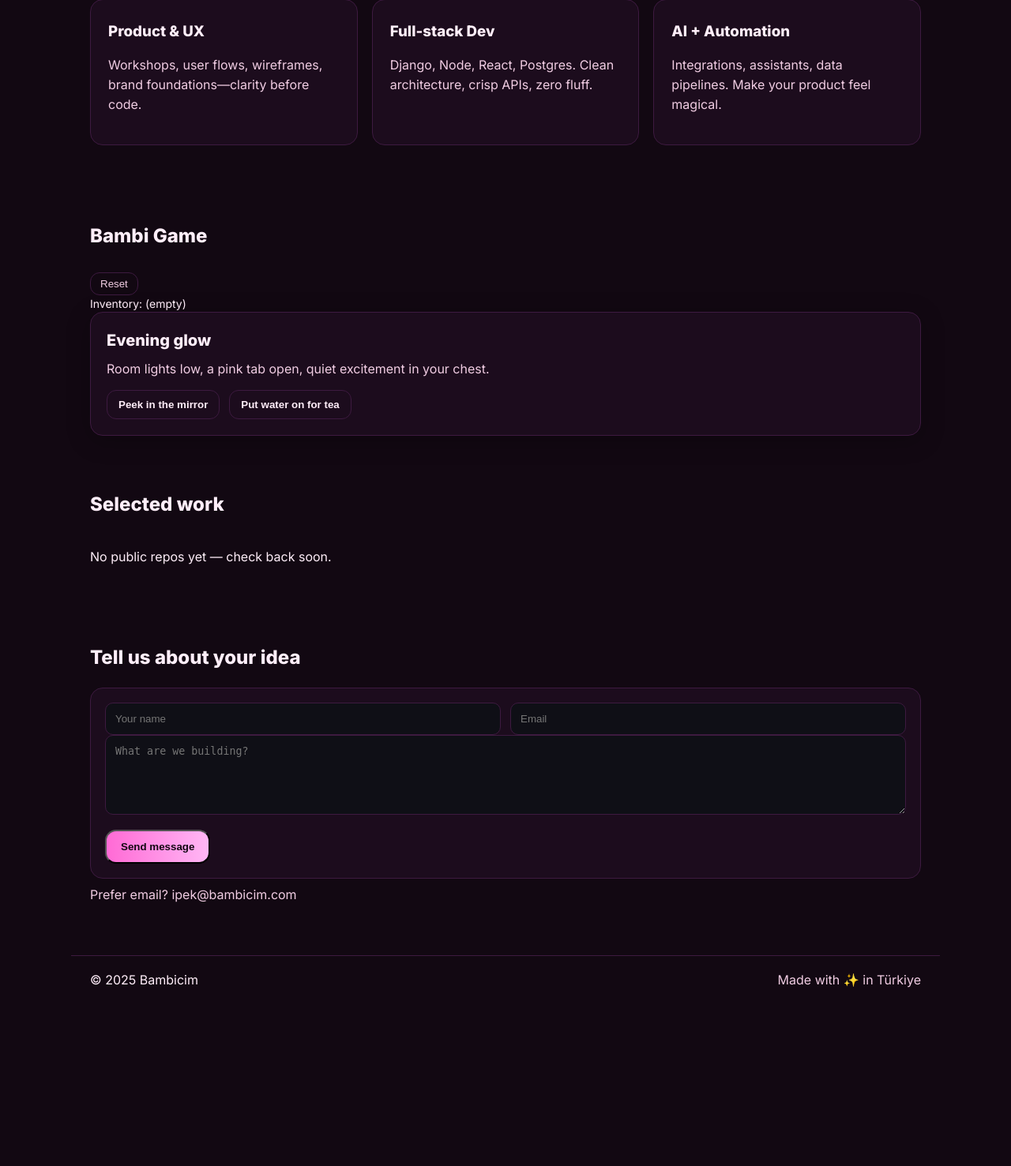
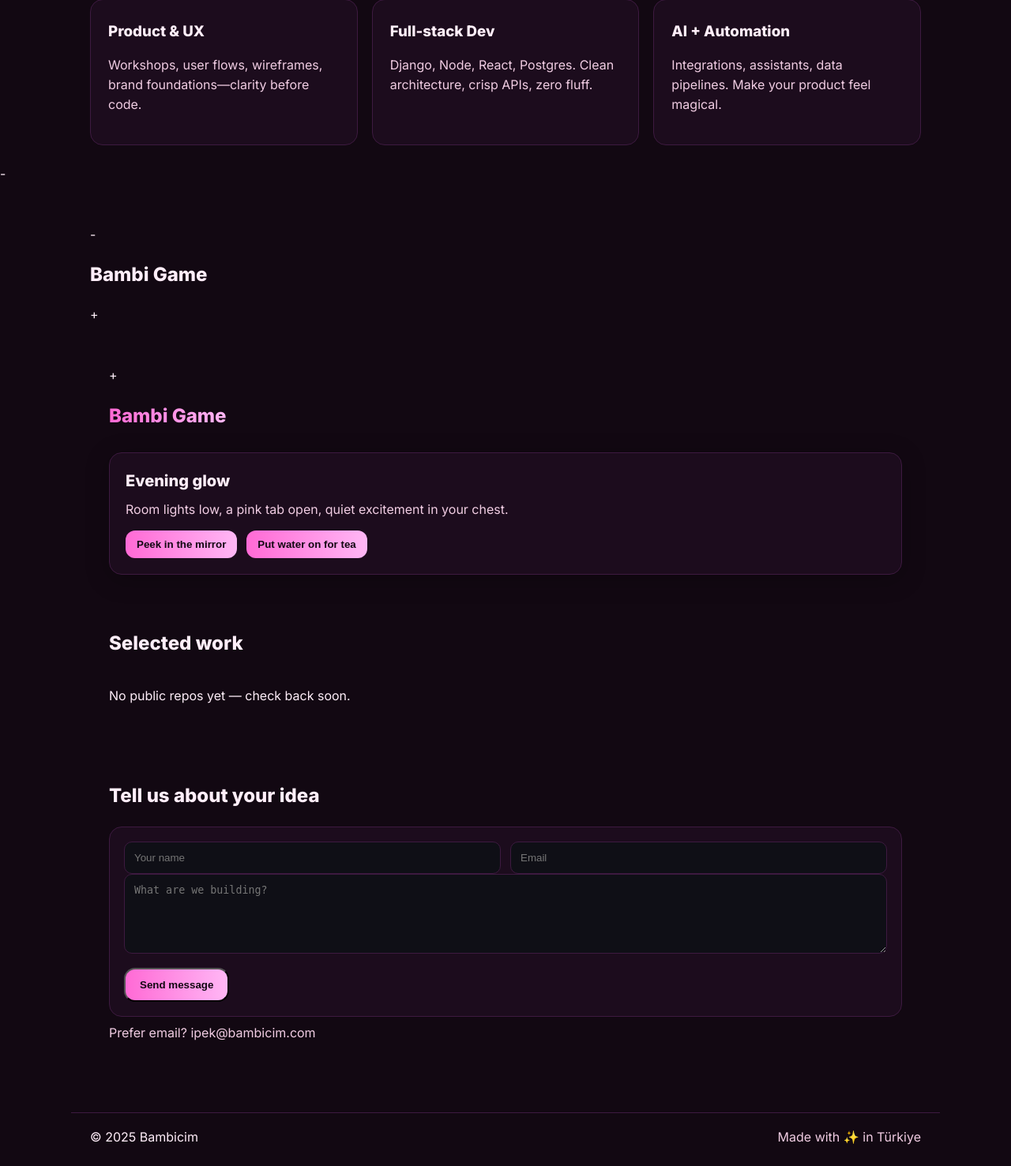
Before and after one commit to mertbayrakuni/Bambicim, a Django app: template templates/home.html in a window 1280 px wide. Shown: the part 523-2000 px from the top of the page at 79% size. Before the commit the page ends 1774 px from the top, so only its background shows below. Run offline with Django 5.2, Linux system fonts and the light colour scheme; the template is opened without the code that fills it, so the values that code supplies are empty.

Commit message:
v1.5.5 cleanup

```diff
--- a/core/static/css/style.css
+++ b/core/static/css/style.css
@@ -90,17 +90,14 @@ a {
     margin-top: 40px;
 }
 
-/* Pills & buttons */
-.cta,
-.ghost,
-.pill,
-.choice-btn {
+/* Pills & buttons (pink default) */
+.cta, .ghost, .pill, .choice-btn {
     padding: 12px 18px;
     border-radius: 14px;
     font-weight: 700;
 }
 
-.cta {
+.cta, .pill {
     background: linear-gradient(90deg, var(--accent), var(--accent2));
     color: #120812;
 }
@@ -111,12 +108,6 @@ a {
     color: var(--text);
 }
 
-.pill {
-    background: linear-gradient(90deg, var(--accent), var(--accent2));
-    color: #120812;
-}
-
-/* Specific styling for the 'ghost' pills you wanted to be pink */
 .b-nav .pill.ghost,
 .b-nav form button.ghost {
     background: linear-gradient(90deg, var(--accent), var(--accent2)) !important;
@@ -125,10 +116,7 @@ a {
     font-weight: 800;
 }
 
-
-/* Small pill sizing for nav actions */
-.b-nav .pill.small,
-.b-nav .ghost.small {
+.b-nav .pill.small, .b-nav .ghost.small {
     padding: 8px 12px;
     border-radius: 12px;
     font-size: .95rem;
@@ -164,7 +152,6 @@ a {
     color: var(--muted);
 }
 
-/* auth block on the right */
 .b-nav .auth {
     justify-self: end;
     display: flex;
@@ -172,15 +159,14 @@ a {
     gap: 10px;
 }
 
-/* reset default button look inside forms (for logout submit) */
 .b-nav form {
     margin: 0;
 }
 
 .b-nav form button {
-    all: unset; /* wipe native button styles */
+    all: unset;
     display: inline-block;
-    padding: 8px 12px; /* re-apply small sizing */
+    padding: 8px 12px;
     border-radius: 12px;
     font-weight: 700;
     cursor: pointer;
@@ -247,12 +233,11 @@ a {
     color: transparent;
 }
 
-/* CTA row + badges under hero */
 .cta-row {
     display: flex;
     gap: 12px;
     margin-top: 18px;
-    align-items: center; /* This fixes the alignment issue */
+    align-items: center;
 }
 
 .badges {
@@ -318,7 +303,7 @@ a {
 }
 
 /* ==========================================================================
-   5) FEATURE CARDS (the three boxes under hero)
+   5) FEATURE CARDS
    ========================================================================== */
 .b-cards {
     display: grid;
@@ -343,11 +328,11 @@ a {
 }
 
 /* ==========================================================================
-   6) “SELECTED WORK” GRID (GitHub cards)
+   6) “SELECTED WORK” GRID
    ========================================================================== */
 .work-grid {
     display: grid;
-    grid-template-columns: 1fr; /* phones: 1 col */
+    grid-template-columns: 1fr;
     gap: 16px;
 }
 
@@ -379,7 +364,7 @@ a {
 
 .work-thumb {
     width: 100%;
-    aspect-ratio: 16 / 9;
+    aspect-ratio: 16/9;
     object-fit: cover;
     display: block;
 }
@@ -408,7 +393,7 @@ a {
 }
 
 /* ==========================================================================
-   7) CONTACT BLOCK
+   7) CONTACT
    ========================================================================== */
 .b-contact {
     margin-top: 12px;
@@ -427,8 +412,7 @@ a {
     gap: 12px;
 }
 
-.contact input,
-.contact textarea {
+.contact input, .contact textarea {
     width: 100%;
     background: #0f0f16;
     color: var(--text);
@@ -482,33 +466,72 @@ a {
 .choices {
     display: flex;
     flex-wrap: wrap;
-    gap: 10px;
+    gap: 12px;
+    margin-top: 10px;
 }
 
+/* pink buttons */
 .choice-btn {
-    border: 1px solid var(--line);
-    background: var(--card);
-    color: var(--text);
+    background: linear-gradient(90deg, var(--accent), var(--accent2));
+    color: #120812;
+    border: none;
+    font-weight: 800;
+    padding: 10px 14px;
     border-radius: var(--radius-sm);
-    padding: 10px 14px;
-    font-weight: 600;
     cursor: pointer;
-    transition: transform .12s ease, background .12s ease;
+    transition: transform .12s ease, filter .12s ease;
 }
 
 .choice-btn:hover {
     transform: translateY(-1px);
-    background: var(--line);
+    filter: brightness(1.06);
 }
 
-.choice-btn[disabled] {
-    opacity: .5;
-    cursor: not-allowed;
+/* inventory bar (only visible if SHOW_INV=true in JS) */
+.inventory-bar {
+    display: flex;
+    align-items: center;
+    gap: 12px;
+    margin: 12px 0 18px;
 }
 
+.inventory-wrap {
+    display: flex;
+    align-items: center;
+    gap: 8px;
+    font-size: 14px;
+}
+
+.inventory-label {
+    opacity: .8;
+}
+
+.inventory-item {
+    background: var(--card);
+    border: 1px solid var(--line);
+    border-radius: var(--radius-sm);
+    padding: 4px 8px;
+    line-height: 1.2;
+}
+
+.reset-btn {
+    border: 1px solid var(--line);
+    background: transparent;
+    color: var(--muted);
+    border-radius: var(--radius-sm);
+    padding: 6px 12px;
+    cursor: pointer;
+    transition: background .12s ease, transform .12s ease;
+}
+
+.reset-btn:hover {
+    background: var(--line);
+    color: var(--text);
+    transform: translateY(-1px);
+}
 
 /* ==========================================================================
-   9) AUTH PAGES (login / signup)
+   9) AUTH
    ========================================================================== */
 .auth-card {
     max-width: 440px;
@@ -558,7 +581,7 @@ a {
 }
 
 /* ==========================================================================
-   11) RESPONSIVE TWEAKS
+   11) RESPONSIVE
    ========================================================================== */
 @media (max-width: 920px) {
     .b-hero {
@@ -575,7 +598,7 @@ a {
 }
 
 /* ==========================================================================
-   12) PROFILE / INVENTORY BITS (unchanged)
+   12) PROFILE / INVENTORY
    ========================================================================== */
 .pill {
     display: inline-flex;
@@ -598,7 +621,6 @@ a {
     gap: .5rem;
 }
 
-/* inventory grid */
 .inv-grid {
     display: grid;
     grid-template-columns: repeat(auto-fill, minmax(220px, 1fr));
@@ -612,8 +634,8 @@ a {
     align-items: center;
     gap: 10px;
     padding: 12px 14px;
-    border: 1px solid var(--border);
-    background: var(--surface);
+    border: 1px solid var(--line);
+    background: var(--card);
     border-radius: 14px;
 }
 
@@ -631,58 +653,3 @@ a {
     font-weight: 600;
     opacity: .85;
 }
-
-/* GAME – inventory bar & reset */
-.b-game {
-    margin-top: 28px;
-}
-
-.inventory-bar {
-    display: flex;
-    align-items: center;
-    justify-content: space-between;
-    margin: 12px 0 18px;
-}
-
-.inventory-wrap {
-    display: flex;
-    align-items: center;
-    gap: 8px;
-    font-size: 14px;
-}
-
-.inventory-label {
-    opacity: .8;
-}
-
-.inventory-item {
-    background: var(--card);
-    border: 1px solid var(--line);
-    border-radius: var(--radius-sm);
-    padding: 4px 8px;
-    line-height: 1.2;
-}
-
-.reset-btn {
-    border: 1px solid var(--line);
-    background: transparent;
-    color: var(--muted);
-    border-radius: var(--radius-sm);
-    padding: 6px 12px;
-    cursor: pointer;
-    transition: background .12s ease, transform .12s ease;
-}
-
-.reset-btn:hover {
-    background: var(--line);
-    color: var(--text);
-    transform: translateY(-1px);
-}
-
-/* choices already exist, add a bit more spacing */
-.choices {
-    display: flex;
-    flex-wrap: wrap;
-    gap: 12px;
-    margin-top: 10px;
-}
--- a/core/static/game/engine.js
+++ b/core/static/game/engine.js
@@ -1,7 +1,7 @@
-/* core/static/game/engine.js  —  Bambi Game (compat + CSRF + logs)
+/* core/static/game/engine.js — Bambi Game (pink, link-aware, CSRF, logs)
    - Works with both shapes:
-       { text, target, gains: [{item, qty}] }
-       { label, next,  gain:  ["slug" | {slug, qty}] }
+       { text, target, gains: [{item, qty}], href? }
+       { label, next,  gain:  ["slug" | {slug, qty}], href? }
    - Loads /game/scenes first; falls back to /static/game/scenes.json
    - Best-effort POST to /game/choice with CSRF; failure doesn’t block UI
 */
@@ -9,6 +9,7 @@
 (function () {
     // ---------- tiny helpers ----------
     const SAVE_KEY = "bambiGameSave";
+    const SHOW_INV = false; // keep saving to DB but hide inventory on homepage
 
     const qs = (sel, root) => (root || document).querySelector(sel);
     const el = (tag, attrs, ...kids) => {
@@ -57,6 +58,7 @@
     function normalizeChoice(ch) {
         const label = (ch.text ?? ch.label ?? "Continue").toString();
         const target = (ch.target ?? ch.next ?? null);
+        const href = (ch.href ?? null);
         const gainsRaw = (ch.gains ?? ch.gain ?? []);
         const gains = [];
 
@@ -70,7 +72,7 @@
                 }
             }
         }
-        return {label, target, gains};
+        return {label, target, href, gains};
     }
 
     function normalizeScenes(payload) {
@@ -89,7 +91,7 @@
     const mount = (container) => {
         container.classList.add("b-game");
 
-        const invBar = el("div", {class: "inventory"});
+        const invBar = el("div", {class: "inventory-bar"});
         const resetBtn = el("button", {class: "reset-btn"}, "Reset");
         resetBtn.addEventListener("click", () => {
             Store.clear();
@@ -104,7 +106,8 @@
         const choicesWrap = el("div", {class: "choices"});
         card.append(sceneTitle, sceneText, choicesWrap);
 
-        container.append(invBar, card);
+        if (SHOW_INV) container.append(invBar);
+        container.append(card);
 
         let scenes = {};
         let startKey = null;
@@ -127,14 +130,14 @@
                     headers: {
                         "Content-Type": "application/json",
                         "X-CSRFToken": csrftoken,
-                        "X-Requested-With": "fetch"
+                        "X-Requested-With": "fetch",
                     },
                     credentials: "same-origin",
                     body: JSON.stringify({
                         scene: sceneKey,
                         label: choice.label,
-                        gain: choice.gains
-                    })
+                        gain: choice.gains, // [{item, qty}]
+                    }),
                 }).catch(() => {
                 });
             } catch { /* ignore */
@@ -150,15 +153,14 @@
             state.current = key;
             Store.save(state);
 
-            log("Render scene:", key, s);
             sceneTitle.textContent = s.title || "";
             sceneText.textContent = s.text || "";
 
-            // inventory
-            invBar.querySelector(".inventory-wrap")?.remove();
-            invBar.append(renderInventory(state.inv));
+            if (SHOW_INV) {
+                invBar.querySelector(".inventory-wrap")?.remove();
+                invBar.append(renderInventory(state.inv));
+            }
 
-            // choices
             choicesWrap.replaceChildren();
             for (const ch of s.choices || []) {
                 const btn = el("button", {class: "choice-btn"}, ch.label || "Continue");
@@ -166,6 +168,14 @@
                     log("Click choice:", ch);
                     applyGains(ch.gains);
                     safePostChoice(key, ch);
+
+                    if (ch.href) {
+                        const go = ch.href;
+                        if (/^https?:\/\//i.test(go)) window.location.href = go;
+                        else window.location.assign(go);
+                        return;
+                    }
+
                     const next = ch.target;
                     if (!next) return;
                     if (!scenes[next]) {
@@ -187,7 +197,7 @@
                     const data = await r.json();
                     log("Loaded scenes from:", url);
                     return normalizeScenes(data);
-                } catch { /* continue */
+                } catch {
                 }
             }
             throw new Error("No scenes JSON available");
@@ -195,18 +205,16 @@
 
         async function start() {
             const saved = Store.load();
-            if (saved && typeof saved === "object")
+            if (saved && typeof saved === "object") {
                 state = {current: saved.current || null, inv: saved.inv || {}};
-
+            }
             try {
                 const loaded = await loadScenes();
                 scenes = loaded.scenes;
                 startKey = loaded.start;
-
-                // defensive: if saved.current vanished, fallback to start
                 const initial = (state.current && scenes[state.current]) ? state.current : startKey;
 
-                // debug: detect broken links at boot
+                // Debug: broken links at boot
                 const broken = [];
                 for (const [k, s] of Object.entries(scenes)) {
                     (s.choices || []).forEach(c => {
--- a/templates/home.html
+++ b/templates/home.html
@@ -37,8 +37,12 @@
         </article>
     </section>
 
+    -
     <section id="game" class="b-container b-game">
-        <h2>Bambi Game</h2>
+    -        <h2>Bambi Game</h2>
+    +
+    <section id="game" class="b-container b-game">
+        + <h2><span class="grad">Bambi Game</span></h2>
         <div id="game-root" class="my-4"></div>
     </section>
 
```
Also changed, not shown: core/views.py (+32 -32 lines).
